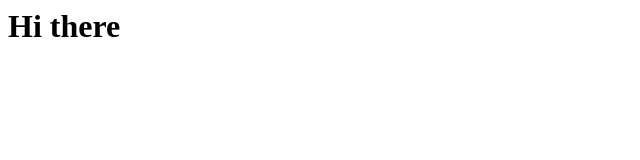
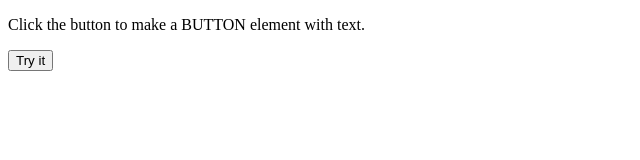
Before and after one commit to qwertwert/jh1app, a plain HTML site: page index.html in a window 1280 px wide. Shown: the whole page, without its empty margins (0-640 px from the left). Drawn offline with Linux system fonts and the light colour scheme.

Commit message:
Update index.html

```diff
--- a/index.html
+++ b/index.html
@@ -1,5 +1,18 @@
+<!DOCTYPE html>
 <html>
 <body>
-  <h1>Hi there</h1>
+
+<p>Click the button to make a BUTTON element with text.</p>
+
+<button onclick="myFunction()">Try it</button>
+
+<script>
+function myFunction() {
+  var btn = document.createElement("BUTTON");
+  btn.innerHTML = "CLICK ME";
+  document.body.appendChild(btn);
+}
+</script>
+
 </body>
 </html>
```
